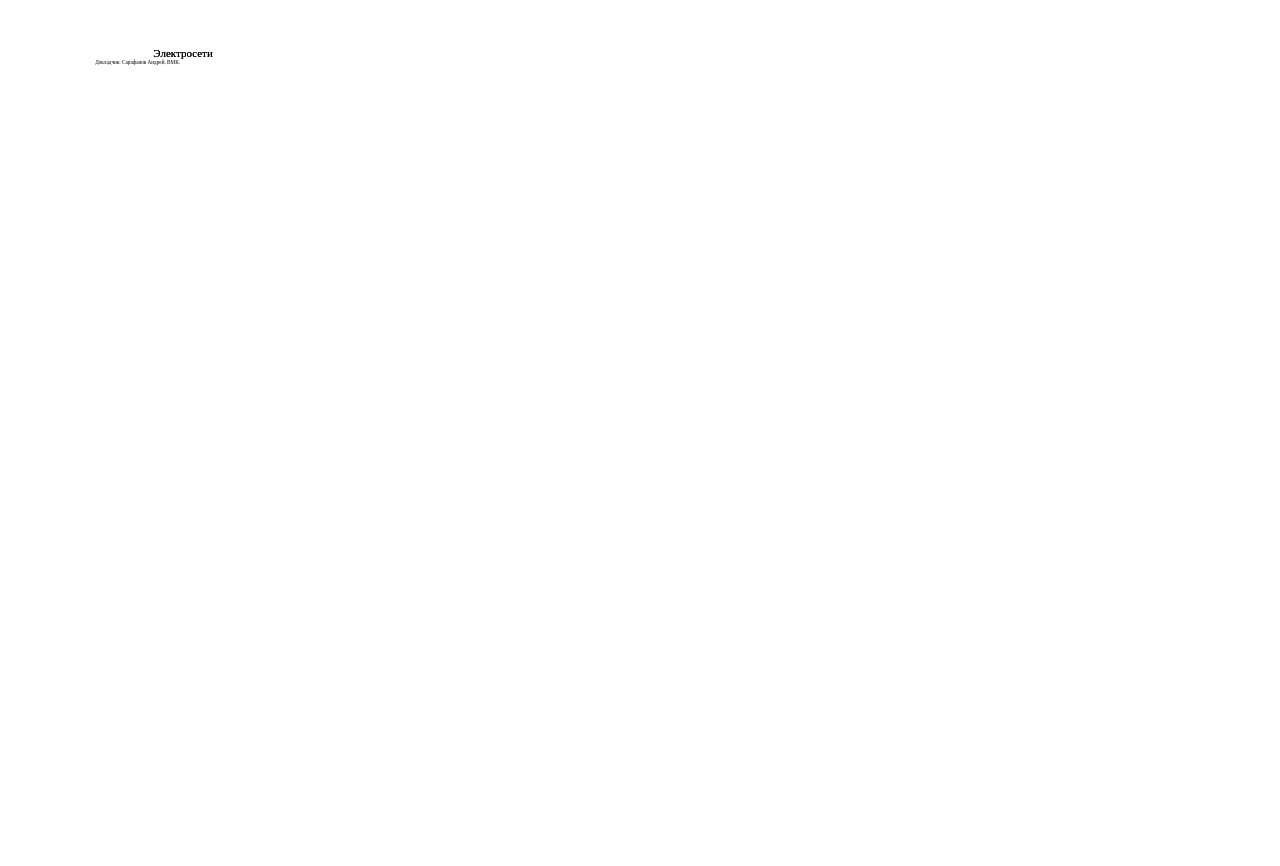
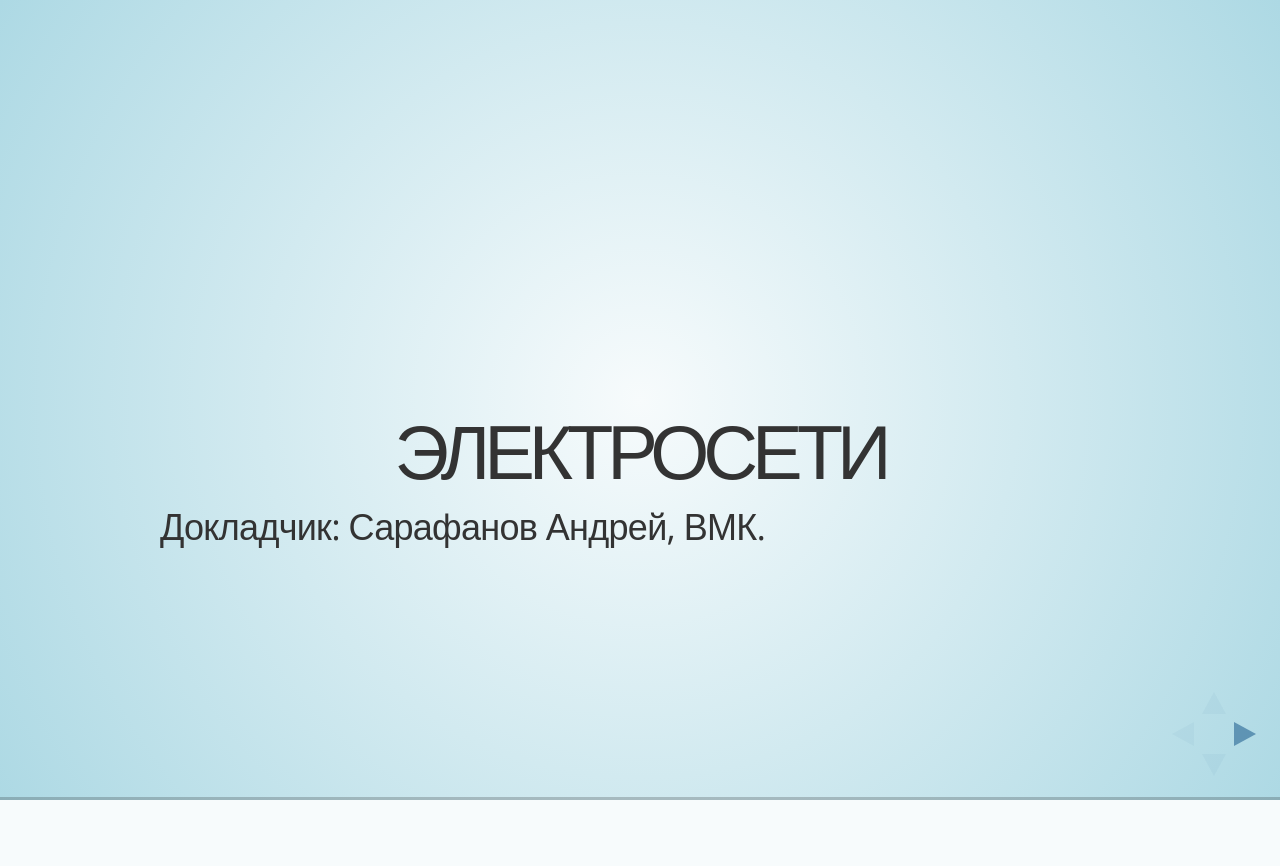
Before and after one commit to andreysarafanov/andreysarafanov.github.io, a plain HTML site: page electrogrid/index.html in a window 1280 px wide. After the commit the page ends 800 px from the top, so only its background shows below. Drawn offline with nearby package versions, Linux system fonts and the light colour scheme; some packages are replaced by stand-ins of ours.

Commit message:
fixed css

```diff
--- a/electrogrid/index.html
+++ b/electrogrid/index.html
@@ -4,8 +4,7 @@
 	<meta charset="utf-8">
 	<title>Электросети</title>
 	<link rel="stylesheet" href="css/reveal.min.css">
-	<link rel="stylesheet" href="css/print/pdf.css" id="theme">
-	<!--link rel="stylesheet" href="css/theme/sky.css" id="theme"-->
+	<link rel="stylesheet" href="css/theme/sky.css" id="theme">
 	<script type="text/x-mathjax-config">
 	  MathJax.Hub.Config({tex2jax: {inlineMath: [['$','$'], ['\\(','\\)']]}});
 	</script>
```
